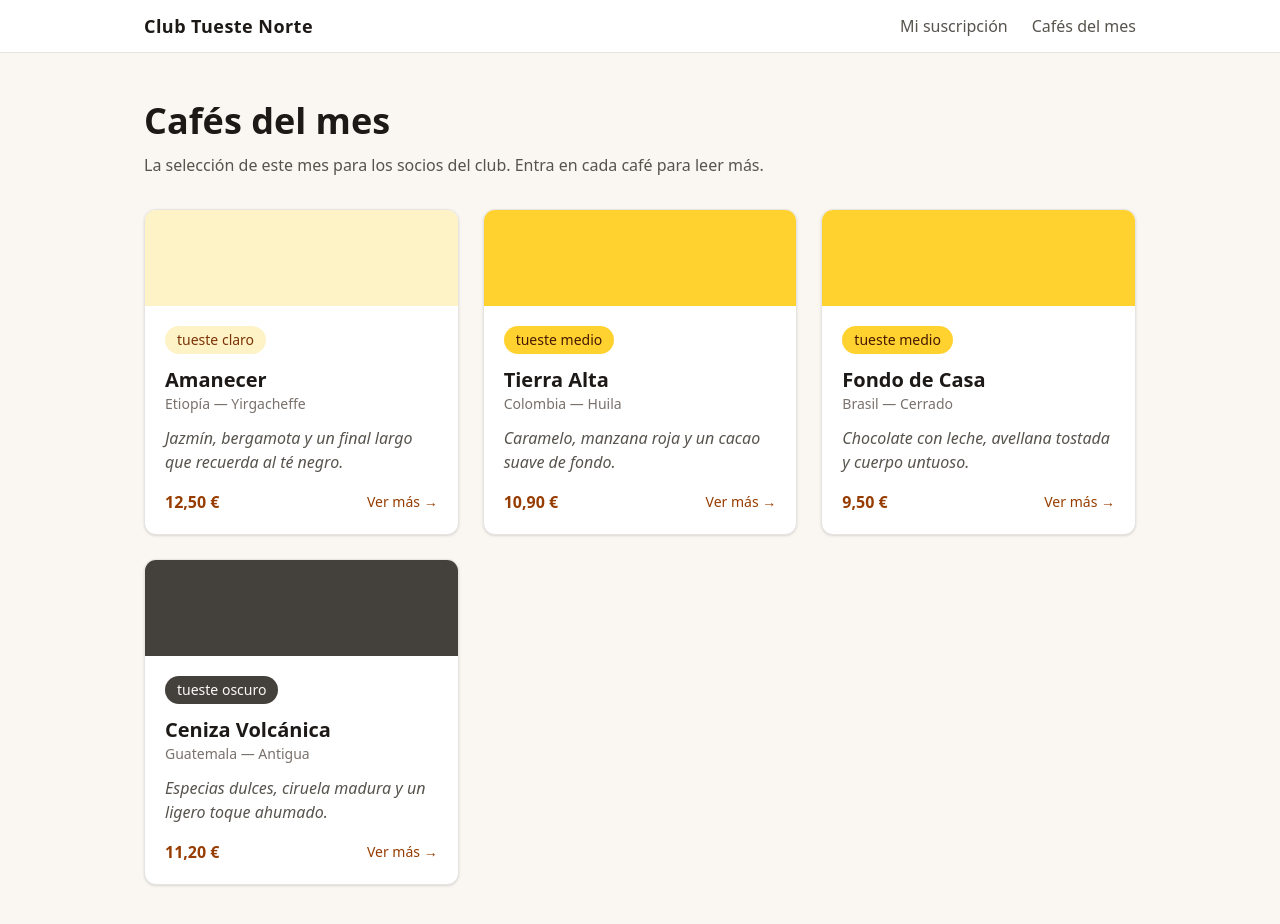
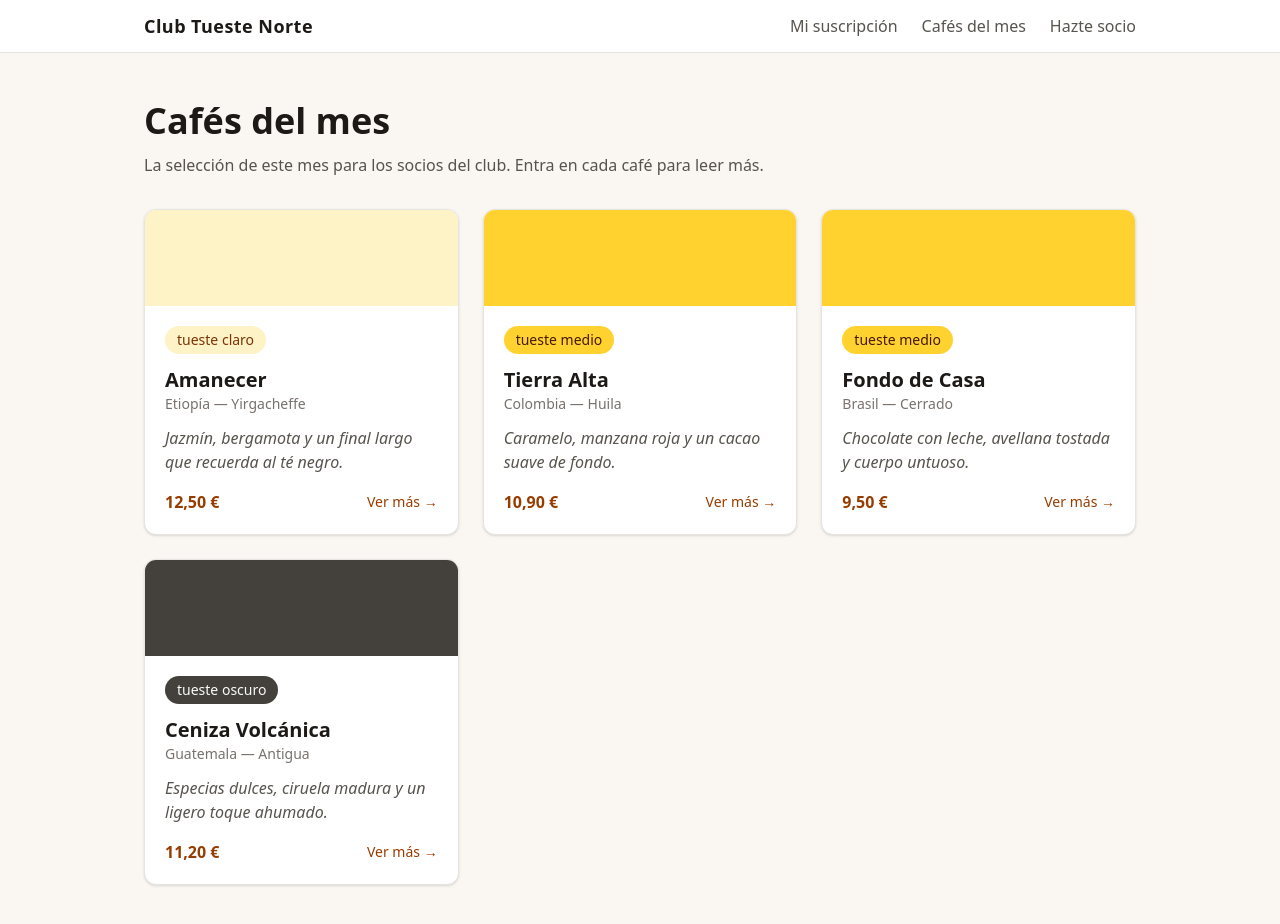
Before and after one commit to ejcoalejandro-create/tueste-norte-club, a Next.js app: page /cafes in a window 1280 px wide. Shown: the top 924 px of the page. Built offline with nearby package versions, Linux system fonts and the light colour scheme.

Commit message:
Añade enlace Hazte socio a la cabecera

```diff
--- a/components/Cabecera.tsx
+++ b/components/Cabecera.tsx
@@ -3,6 +3,7 @@ import Link from 'next/link';
 const enlaces = [
   { texto: 'Mi suscripción', href: '/' },
   { texto: 'Cafés del mes', href: '/cafes' },
+  { texto: 'Hazte socio', href: '/alta' },
 ];
 
 export default function Cabecera() {
```
